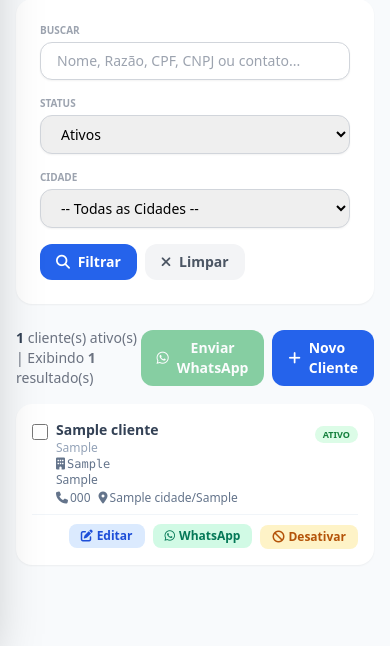
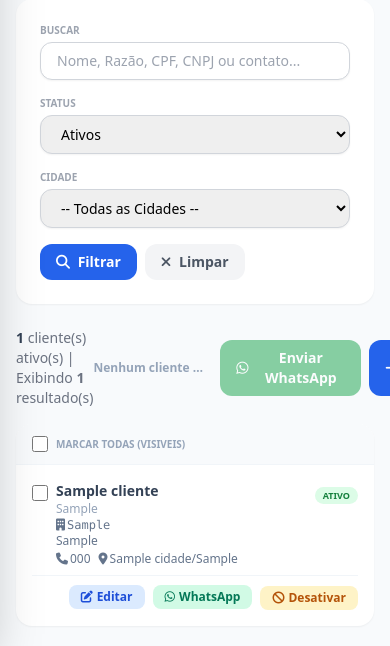
Before and after one commit to Ivanildo-Lab/e-cobrancas, a Django app: page /cadastros/clientes/ in a window 390 px wide; the page is wider, and only the part inside the window is pictured. Shown: the part 198-844 px from the top of that part. Run offline with Django 4.2, Linux system fonts and the light colour scheme; a user stored in the database is signed in; tables that the repository leaves empty hold one stand-in row (values such as "Sample post"); grey boxes marked "Sample" are stand-in pictures; some libraries are stand-ins or nearby versions.

Commit message:
Client list: live counter with marked names next to send button, mobile select-all, visible-only counting

```diff
--- a/templates/cadastros/cliente_lista.html
+++ b/templates/cadastros/cliente_lista.html
@@ -48,7 +48,8 @@
         <span class="font-bold text-slate-700">{{ total_geral }}</span> cliente(s) ativo(s) |
         Exibindo <span class="font-bold">{{ clientes.paginator.count }}</span> resultado(s)
     </p>
-    <div class="flex gap-2">
+    <div class="flex gap-2 items-center">
+        <span id="contador-selecao-clientes" class="text-xs font-bold text-slate-400 max-w-[380px] truncate text-right">Nenhum cliente marcado</span>
         <button type="button" id="btn-whatsapp" onclick="abrirModalWhatsApp()"
             class="bg-green-600 text-white px-4 py-2 rounded-xl text-sm font-bold hover:bg-green-700 transition inline-flex items-center gap-2 disabled:opacity-50 disabled:cursor-not-allowed" disabled>
             <i class="fa-brands fa-whatsapp"></i> Enviar WhatsApp
@@ -132,6 +133,13 @@
 
     <!-- Cards Mobile -->
     <div class="md:hidden divide-y divide-slate-100">
+        <div class="flex items-center gap-2 px-4 py-3 bg-slate-50">
+            <input type="checkbox" id="select-all-mobile" onclick="toggleSelectAll(this)"
+                class="w-4 h-4 accent-green-600 cursor-pointer">
+            <label for="select-all-mobile" class="text-[10px] font-black text-slate-400 uppercase cursor-pointer select-none">
+                Marcar todas (visiveis)
+            </label>
+        </div>
         {% for cliente in clientes %}
         <div class="p-4">
             <div class="flex items-start justify-between gap-2">
@@ -260,15 +268,19 @@
 </div>
 
 <script>
+function getVisibleClienteChecks() {
+    return Array.from(document.querySelectorAll('.cliente-checkbox')).filter(cb => cb.offsetParent !== null);
+}
+
 function toggleSelectAll(el) {
-    document.querySelectorAll('.cliente-checkbox').forEach(cb => {
+    getVisibleClienteChecks().forEach(cb => {
         cb.checked = el.checked;
     });
     atualizarContador();
 }
 
 function atualizarContador() {
-    var checked = document.querySelectorAll('.cliente-checkbox:checked');
+    var checked = getVisibleClienteChecks().filter(cb => cb.checked);
     var btn = document.getElementById('btn-whatsapp');
     btn.disabled = checked.length === 0;
 
@@ -281,10 +293,22 @@ function atualizarContador() {
     document.getElementById('clientes-ids').value = ids.join(',');
     document.getElementById('contagem-selecionados').textContent = ids.length;
     document.getElementById('lista-selecionados').textContent = nomes.join(', ');
+
+    // Contador visivel na tela da lista (ao lado do botao Enviar)
+    var contador = document.getElementById('contador-selecao-clientes');
+    if (contador) {
+        if (ids.length === 0) {
+            contador.textContent = 'Nenhum cliente marcado';
+            contador.className = 'text-xs font-bold text-slate-400 max-w-[380px] truncate text-right';
+        } else {
+            contador.textContent = ids.length + ' cliente(s) marcado(s): ' + nomes.join(', ');
+            contador.className = 'text-xs font-black text-green-600 max-w-[380px] truncate text-right';
+        }
+    }
 }
 
 function confirmarEnvioClientes() {
-    var n = document.querySelectorAll('.cliente-checkbox:checked').length;
+    var n = getVisibleClienteChecks().filter(cb => cb.checked).length;
     if (n === 0) {
         alert('NENHUM cliente selecionado!\n\nSelecione ao menos um cliente na lista.\nNenhuma mensagem sera enviada.');
         return false;
@@ -293,7 +317,7 @@ function confirmarEnvioClientes() {
 }
 
 function abrirModalWhatsApp() {
-    var checked = document.querySelectorAll('.cliente-checkbox:checked');
+    var checked = getVisibleClienteChecks().filter(cb => cb.checked);
     if (checked.length === 0) {
         alert('Selecione ao menos um cliente.');
         return;
```
